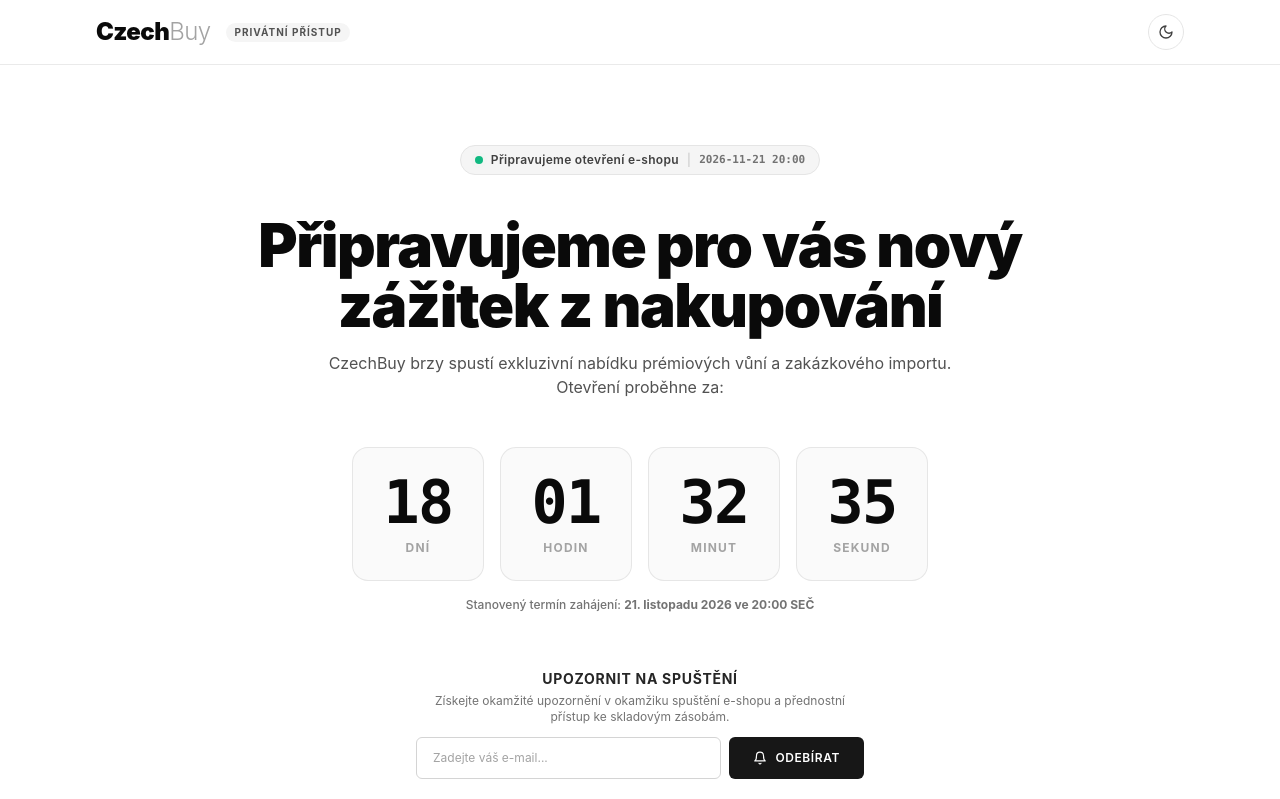
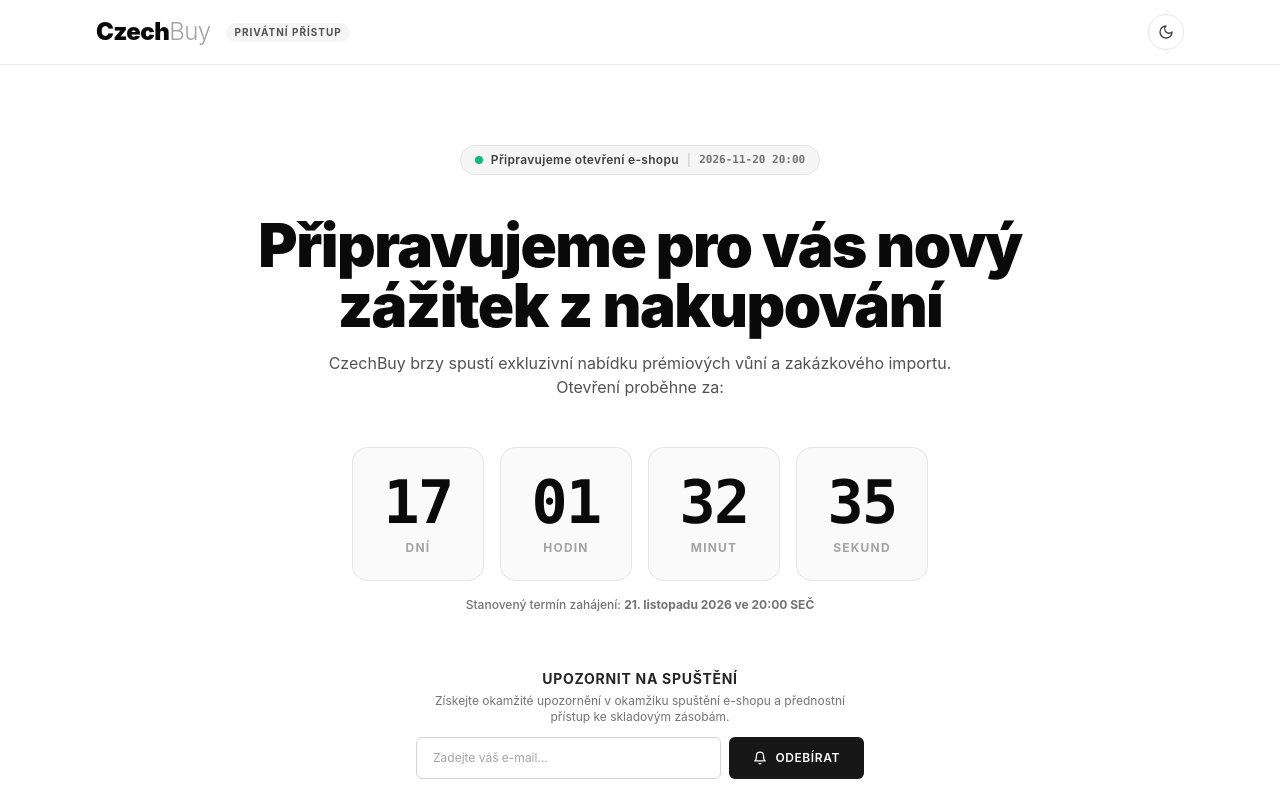
Before and after one commit to hokysek420/czechbuy, a Next.js app: page /brzy-otevirame in a window 1280 px wide. Shown: the top 799 px of the page. Built offline with nearby package versions, Linux system fonts and the light colour scheme; no server answers.

Commit message:
fix: subtract 1 day from countdown timer and bump config version

```diff
--- a/app/brzy-otevirame/page.tsx
+++ b/app/brzy-otevirame/page.tsx
@@ -32,7 +32,7 @@ interface TimeRemaining {
 export default function ComingSoonCountdownPage() {
   const [config, setConfig] = useState<CountdownConfig>(DEFAULT_COUNTDOWN_CONFIG);
   const [timeLeft, setTimeLeft] = useState<TimeRemaining>({
-    days: 18,
+    days: 17,
     hours: 0,
     minutes: 0,
     seconds: 0,
--- a/lib/countdown-settings.ts
+++ b/lib/countdown-settings.ts
@@ -6,13 +6,13 @@ export interface CountdownConfig {
 }
 
 export const DEFAULT_COUNTDOWN_CONFIG: CountdownConfig = {
-  targetDate: "2026-11-21T20:00",
+  targetDate: "2026-11-20T20:00",
   headline: "Připravujeme pro vás nový zážitek z nakupování",
   subtext: "CzechBuy brzy spustí exkluzivní nabídku prémiových vůní a zakázkového importu. Otevření proběhne za:",
   badgeText: "Připravujeme otevření e-shopu",
 };
 
-const COUNTDOWN_STORAGE_KEY = "czechbuy_countdown_config_v1";
+const COUNTDOWN_STORAGE_KEY = "czechbuy_countdown_config_v2";
 
 export function getCountdownConfig(): CountdownConfig {
   if (typeof window !== "undefined") {
```
